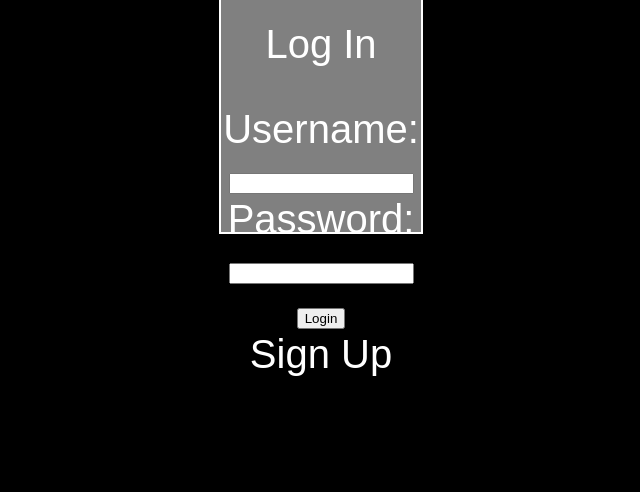
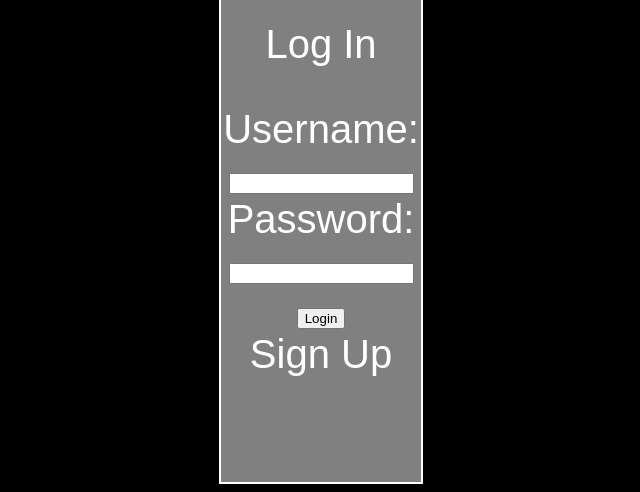
Before and after one commit to GhostTalk/main, a PHP site: page /SignIn.html in a window 1280 px wide. Shown: the part 332-824 px from the top of the page, without its empty margins (319-959 px from the left). Before the commit the page ends 708 px from the top, so only its background shows below. Run offline with PHP 8.4, Linux system fonts and the light colour scheme.

Commit message:
Update SignIn.css

```diff
--- a/SignIn.css
+++ b/SignIn.css
@@ -1,5 +1,5 @@
 #buttons {
-	height: 250px;
+	height: 500px;
 	width: 200px;
 	margin: auto;
 	text-align: center;
```
